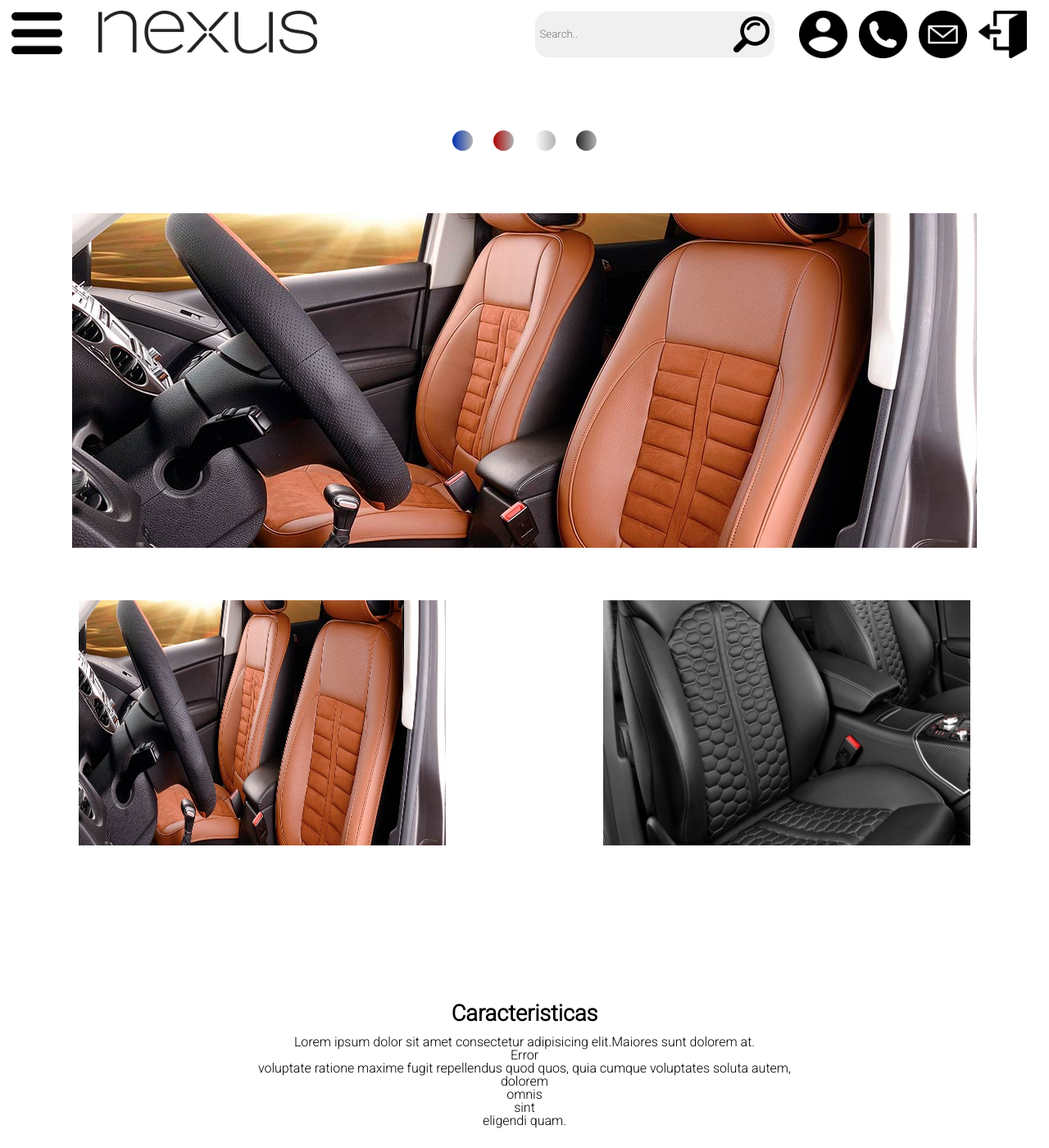
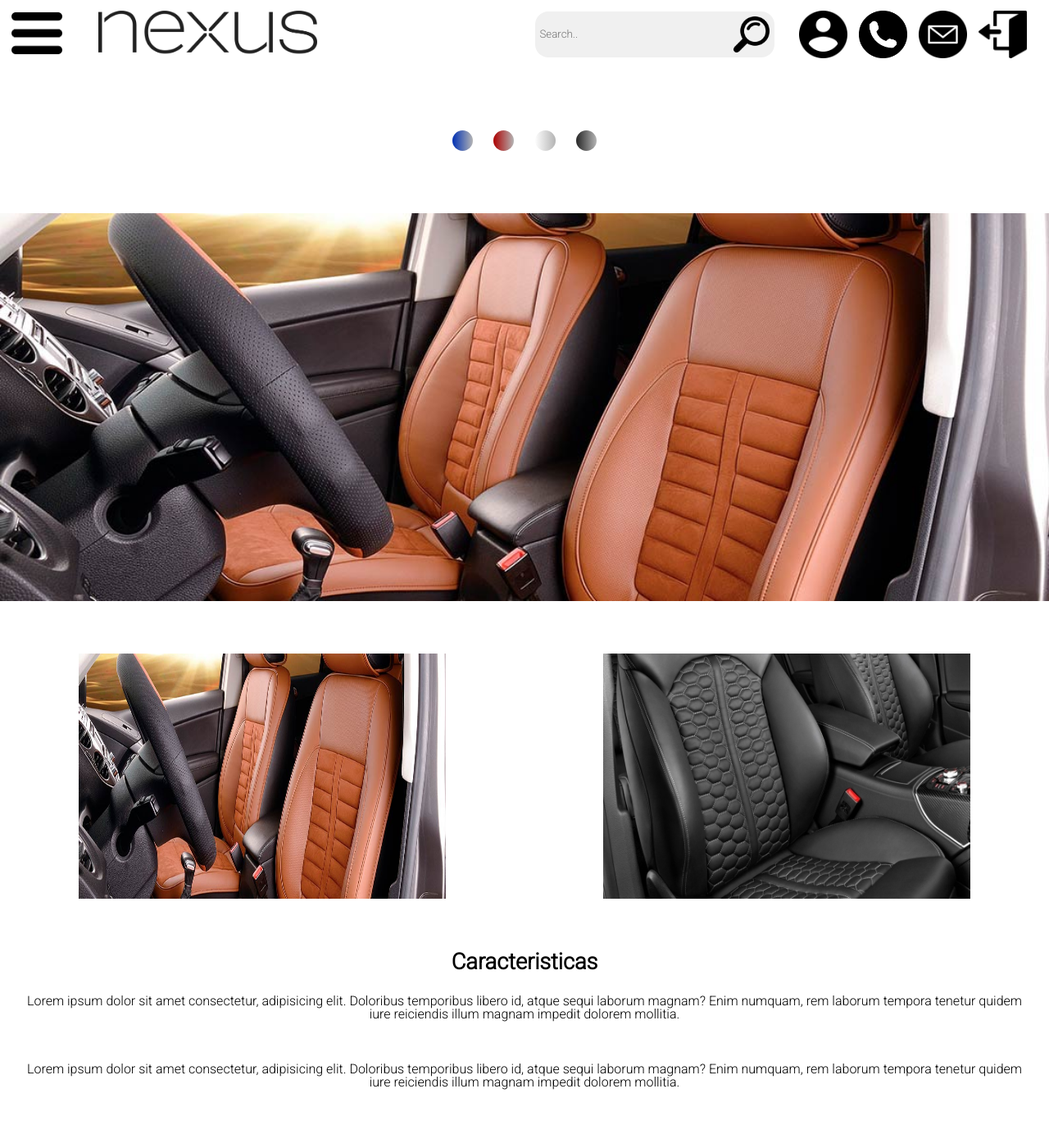
Before and after one commit to WaterLord404/NexusCars-Page, a Jekyll site: the page built from product.html, in a window 1280 px wide and 1400 px high, scrolled down 1043 px. Shown: the whole window at 82% size. Built offline with Jekyll 4.4.1, drawn with Linux system fonts in a browser that asks for light colours.

Commit message:
product mediaQ PC

```diff
--- a/assets/styles/product.css
+++ b/assets/styles/product.css
@@ -1,6 +1,6 @@
 .product {
     display: flex;
-    flex-flow: row wrap;
+    flex-flow: column nowrap;
 
     text-align: center;
     justify-content: center;
@@ -55,6 +55,7 @@
 }
 
 .product__upholstery__img {
+    width: 100%;
     margin-bottom: 5%;
 }
 
@@ -71,15 +72,35 @@
 }
 
 .product__features {
-    margin: 9% 0;
+    display: flex;
+    flex-flow: column wrap;
+    margin-bottom: 5%;
 }
 
 .product__features__title {
     font-size: 1.7em;
     font-weight: bolder;
-    margin: 2% 0 2% 0
 }
 
 .product__features__text {
-    margin: 2% 0;
+    margin: 2%;
 }
+
+@media (min-width: 1366px) {
+    .product__title{
+        margin-top: 4%;
+        font-size: xx-large;
+    }
+    .product__img{
+        width: 50%;
+    }
+
+    .product__colors *{
+        width: 60px;
+        height: 60px;
+    }
+
+    .product__features{
+        font-size: xx-large;
+    }
+}
--- a/product.html
+++ b/product.html
@@ -23,15 +23,15 @@
     <div class="product__features">
         <h3 class="product__features__title">Caracteristicas</h3>
 
-        <p id="product__features__text"> Lorem ipsum dolor sit amet consectetur adipisicing elit.Maiores sunt dolorem
-            at. </p>
-        <p id="product__features__text"> Error</p>
-        <p id="product__features__text"> voluptate ratione maxime fugit repellendus quod quos, quia cumque voluptates
-            soluta autem,</p>
-        <p id="product__features__text"> dolorem</p>
-        <p id="product__features__text"> omnis</p>
-        <p id="product__features__text"> sint</p>
-        <p id="product__features__text"> eligendi quam.</p>
+        <p class="product__features__text">Lorem ipsum dolor sit amet consectetur, adipisicing elit. Doloribus
+            temporibus libero id, atque sequi laborum magnam? Enim numquam, rem laborum tempora tenetur quidem iure
+            reiciendis illum magnam impedit dolorem mollitia.
+        </p>
+        <p class="product__features__text">Lorem ipsum dolor sit amet consectetur, adipisicing elit. Doloribus
+            temporibus libero id, atque sequi laborum magnam? Enim numquam, rem laborum tempora tenetur quidem iure
+            reiciendis illum magnam impedit dolorem mollitia.
+        </p>
+
     </div>
 
 </main>
```
